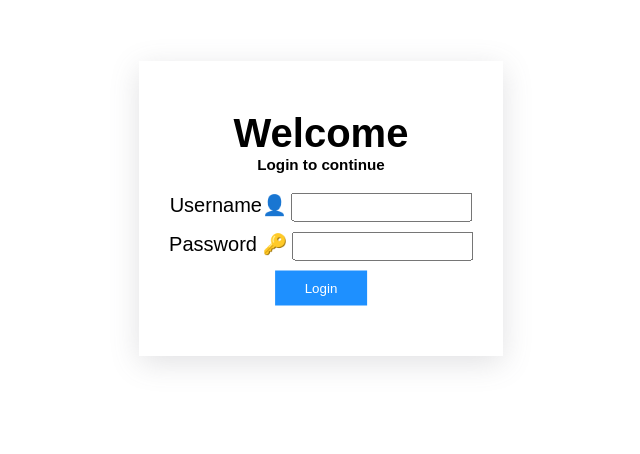
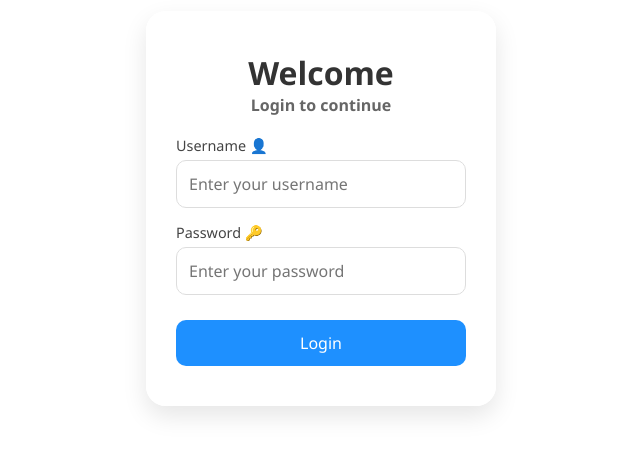
Before and after one commit to Honglyyy/Insight-Board, a plain HTML site: page index.html in a window 1280 px wide. Shown: the part 192-646 px from the top of the page, without its empty margins (319-959 px from the left). Drawn offline with Linux system fonts and the light colour scheme.

Commit message:
change login UI

```diff
--- a/css/index.css
+++ b/css/index.css
@@ -1,49 +1,79 @@
-*{
+* {
+    margin: 0;
     padding: 0;
-    margin: 0;
     box-sizing: border-box;
-    font-family: sans-serif;
+    font-family: "Segoe UI", sans-serif;
 }
-h1{
-    font-size: 2.5rem;
-}
-h3{
-    font-size: 0.95rem;
-}
-.container{
-    box-shadow: rgba(100, 100, 111, 0.2) 0px 7px 29px 0px;
-    width: fit-content;
-    padding: 50px 30px;
-    position: absolute;
-    top: 50%;
-    left: 50%;
-    transform: translate(-50%,-50%);
+
+body {
+    height: 100vh;
     display: flex;
-    flex-direction: column;
     justify-content: center;
     align-items: center;
 }
-form{
-     display: flex;
+
+.container {
+    background: rgba(255, 255, 255, 0.95);
+    padding: 40px 30px;
+    border-radius: 20px;
+    box-shadow: 0 10px 25px rgba(0, 0, 0, 0.1);
+    width: 350px;
+    text-align: center;
+    backdrop-filter: blur(8px);
+}
+
+h1 {
+    font-size: 2rem;
+    color: #333;
+}
+
+h3 {
+    font-size: 1rem;
+    color: #666;
+    margin-bottom: 20px;
+}
+
+form {
+    display: flex;
     flex-direction: column;
-    justify-content: center;
-    align-items: center;
-    gap: 10px;
-    margin-top: 20px;
+    gap: 15px;
 }
-button{
-    padding: 10px 30px;
+
+label {
+    text-align: left;
+    font-size: 0.9rem;
+    color: #444;
+    margin-bottom: 5px;
+    display: block;
+}
+
+input {
+    width: 100%;
+    padding: 12px;
+    border-radius: 10px;
+    border: 1px solid #ddd;
+    font-size: 1rem;
+    outline: none;
+    transition: border 0.3s ease;
+}
+
+input:focus {
+    border: 1px solid #4facfe;
+}
+
+button {
+    margin-top: 10px;
+    padding: 12px;
+    border-radius: 10px;
+    border: none;
     background-color: dodgerblue;
-    border: none;
     color: white;
+    font-size: 1rem;
     cursor: pointer;
+    transition: transform 0.2s ease, box-shadow 0.2s ease;
 }
-label{
-    font-size: 1.25rem;
+
+button:hover {
+    transform: translateY(-2px);
+    box-shadow: 0 5px 15px rgba(79, 172, 254, 0.4);
 }
-input{
-    padding: 5px 0;
-}
-button:hover{
-    background-color: rgb(53, 152, 250);
-}
--- a/index.html
+++ b/index.html
@@ -8,19 +8,20 @@
 </head>
 <link rel="stylesheet" href="css/index.css">
 <body>
+<body>
   <div class="container">
-        <header style="text-align: center;">
+    <header>
       <h1>Welcome</h1>
       <h3>Login to continue</h3>
     </header>
-        <form action="">
+    <form>
       <div class="name-container">
-                <label for="">Username👤</label>
-                <input type="text" id="username">
+        <label for="username">Username 👤</label>
+        <input type="text" id="username" placeholder="Enter your username">
       </div>
       <div class="password-container">
-                <label for="">Password 🔑</label>
-                <input type="password" id="password">
+        <label for="password">Password 🔑</label>
+        <input type="password" id="password" placeholder="Enter your password">
       </div>
       <button type="submit">Login</button>
     </form>
```
Lines whose indentation alone changed are shown as unchanged.
